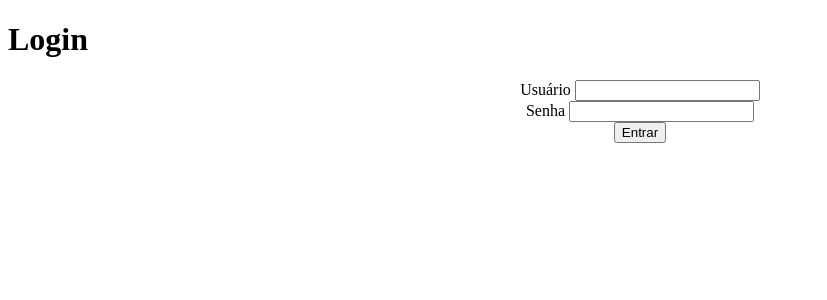
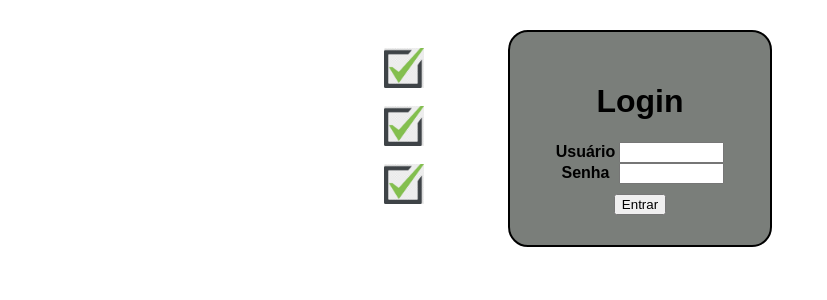
Before and after one commit to leovd100/Agenda_Python_Django, a Django app: page /login/ in a window 1280 px wide. Shown: the top 300 px of the page, without its empty margins (0-827 px from the left). Run offline with Django 3.2, Linux system fonts and the light colour scheme.

Commit message:
Desenvolvimento da pagina de login com CSS

```diff
--- a/agenda/settings.py
+++ b/agenda/settings.py
@@ -119,3 +119,8 @@ USE_TZ = True
 # https://docs.djangoproject.com/en/3.0/howto/static-files/
 
 STATIC_URL = '/static/'
+
+
+STATICFILES_DIRS = [
+    os.path.join(BASE_DIR, 'core/static'),
+]
--- /dev/null
+++ b/core/static/css/loginstyle.css
@@ -0,0 +1,64 @@
+body{
+	background-color: #fff;
+
+}
+
+#check{
+
+	display: flex;
+	flex-direction: column;
+	align-items: center;
+	position: absolute;
+	left: 30%;
+
+}
+
+
+#check img{
+	width: 40px;
+	height: 40px;
+	margin-top: 18px;
+
+}
+#formulario {
+
+		margin-left: 10px;
+		display: flex;
+		flex-direction: column;
+		align-items: center;
+
+		margin: 30px 500px 0 500px;
+		padding: 30px;
+		border-radius: 20px;
+		background-color: #7A7E7A;
+		border:2px solid black;
+	}
+
+#formulario form{
+
+	display: flex;
+	flex-direction: column;
+	align-items: center;
+
+}
+#formulario form h1{
+	font-family: Arial;
+	font-weight: bold;
+
+}
+#formulario form label{
+
+	flex: 1;
+	font-family: Arial;
+	font-weight: bold;
+
+}
+#formulario form #password{
+	position: relative;
+	left: 5px;
+
+}
+
+#formulario form button{
+	margin-top: 10px;
+}
--- a/templates/agenda.html
+++ b/templates/agenda.html
@@ -28,8 +28,8 @@
 
 
 
-	</li>
-		{% endfor %}
-		</ul>
+			</li>
+				{% endfor %}
+				</ul>
 
 	{% endblock %}
--- a/templates/login.html
+++ b/templates/login.html
@@ -1,23 +1,51 @@
 <!DOCTYPE html>
+
 <html>
+
+
     <head>
+
             <title>Login</title>
             <meta charset="utf-8">
+            {% load static %}
+            <link rel="stylesheet" type="text/css" href='{% static "css/loginstyle.css" %}'>
+
     </head>
 
     <body>
-        <h1>Login</h1>
-        <form action="submit" method="POST">{% csrf_token %}
+
+        <div id='check'>
+            <img src='{% static "img/check.jpg" %}'>
+            <img src='{% static "img/check.jpg" %}'>
+            <img src='{% static "img/check.jpg" %}'>
+        </div>
+
+
+
+
+
+        <div id="formulario">
+
+
+
+                <form action="submit" method="POST">{% csrf_token %}
+                    <h1 id='titulo'>Login</h1>
                     <div align = 'center'>
 
                         <label>Usuário</label>
-                        <input type="text" name="username"><br>
+
+                        <input id='name' type="text" name="username" size="10px"><br>
+
                         <label>Senha</label>
-                        <input type="password" name="password"><br>
+
+                        <input id='password' type="password" name="password" size="10px"><br>
+
                         <button type="submit"> Entrar </button>
                      </div>
 
-        </form>
+                </form>
+
+         </div>
         {% for message in messages %}
             <div align='center'>
                 <strong>ERRO : </strong>{{message}}
--- a/templates/model-page.html
+++ b/templates/model-page.html
@@ -3,7 +3,7 @@
 <html>
 
 		<head>
-
+			<link rel="stylesheet" type="text/css" href="">
 			{% include "model-header.html"%}
 
 		</head>
```
Also changed, not shown: core/static/css/style.css (added, +8 -0 lines), agenda/urls.py (line endings or trailing spaces), core/static/img/check.jpg (added), db.sqlite3.
